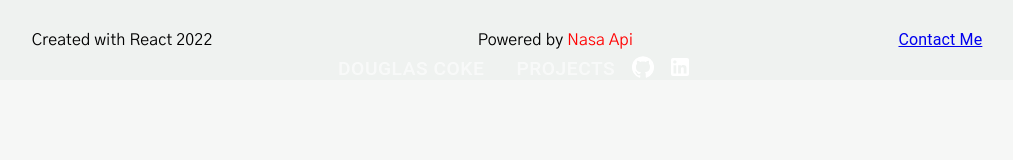
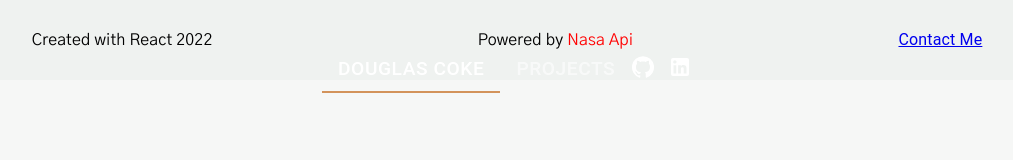
Before and after one commit to Dcoke1/Portfolio, a React (Create React App) app: page / in a window 1280 px wide. Shown: the top 160 px of the page, without its empty margins (133-1146 px from the left). Built offline with nearby package versions, Linux system fonts and the light colour scheme; no server answers; a web font is replaced by a local one.

Commit message:
path_fix/NavBar

```diff
--- a/src/components/Nav/NavBar.tsx
+++ b/src/components/Nav/NavBar.tsx
@@ -7,7 +7,7 @@ import { LinkedIn } from "@mui/icons-material";
 let path = window.location.pathname;
 
 const currentTab = () => {
-  if (path === "/react_portfolio") return 0;
+  if (path === "/react_portfolio" || "/react_portfolio/") return 0;
   else if (path === "/projects") return 1;
 };
 
```
